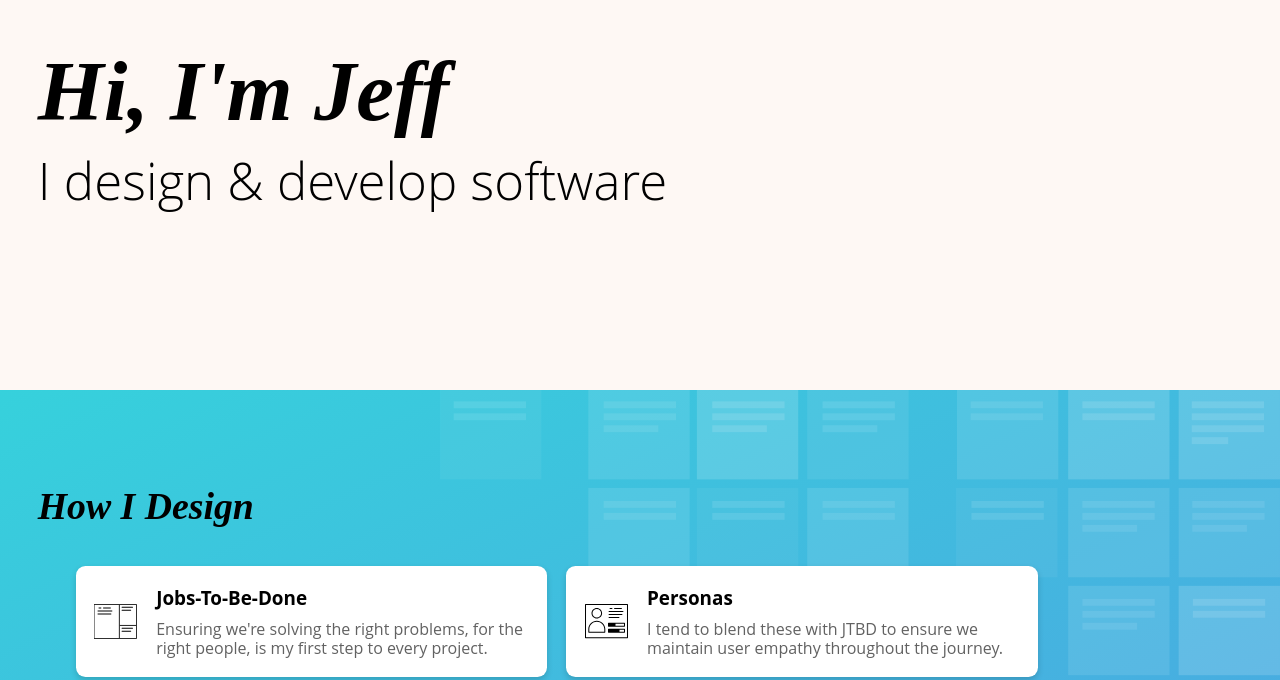
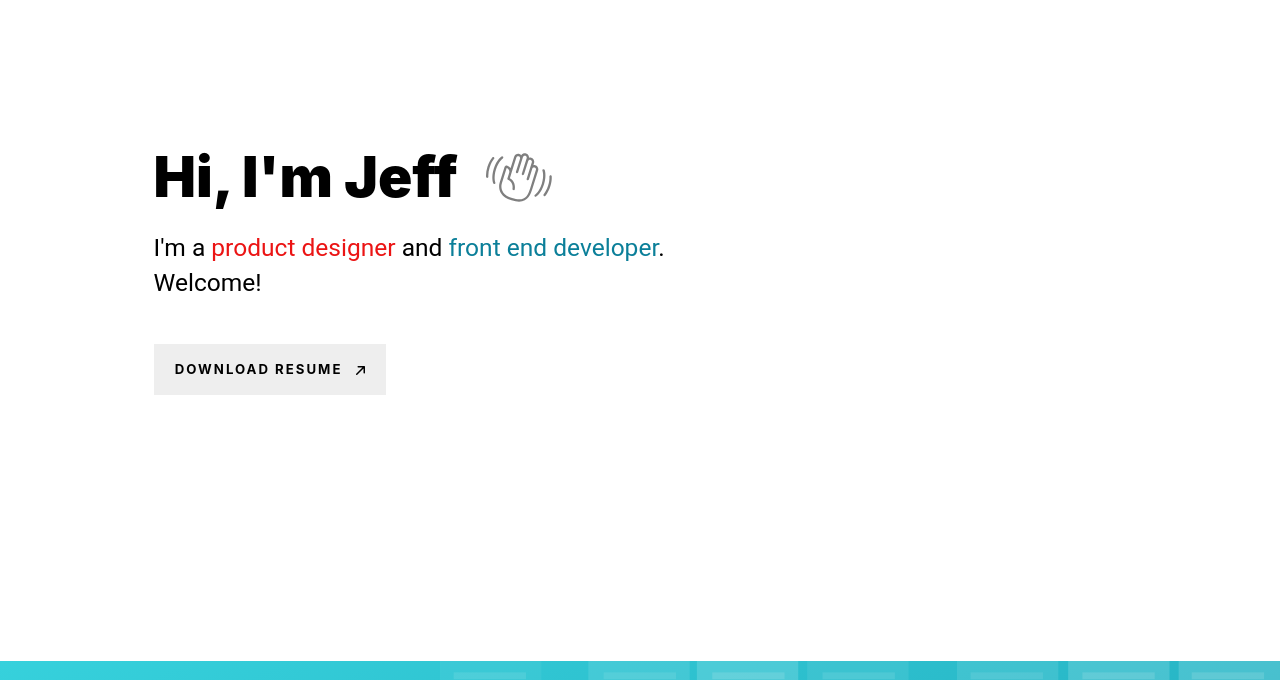
Before and after one commit to jeffstolz/designportfolio, a Gatsby site: page / in a window 1280 px wide. Shown: the part 139-819 px from the top of the page. Built offline with nearby package versions, Linux system fonts and the light colour scheme; Gatsby itself is replaced by a stand-in of ours.

Commit message:
Redesign intro (#90)

```diff
--- /dev/null
+++ b/src/components/button-link.js
@@ -0,0 +1,29 @@
+import React from "react"
+import styled from "styled-components"
+import { Images } from "../images"
+import { Colors, Spacing, Typography } from "../styles/variables"
+
+const ButtonLink = () => (
+  <Container href={Images.JeffStolzResume} download>
+    Download Resume
+    <Icon src={Images.ArrowTopRight} />
+  </Container>
+)
+
+const Container = styled.a`
+  font-family: ${Typography.headingFontFamily};
+  font-size: ${Typography.xSmallFontSize};
+  font-weight: ${Typography.mediumFontWeight};
+  background-color: ${Colors.gray};
+  color: ${Colors.black};
+  padding: 1.3em 1.6em;
+  text-decoration: none;
+  text-transform: uppercase;
+  letter-spacing: 2px;
+`
+
+const Icon = styled.img`
+  margin-left: ${Spacing.small};
+`
+
+export default ButtonLink
--- a/src/components/intro.js
+++ b/src/components/intro.js
@@ -1,59 +1,83 @@
 import React from "react"
 import styled from "styled-components"
 import { Images } from "../images"
-import { Spacing, Typography } from "../styles/variables"
+import { Colors, Spacing, Typography } from "../styles/variables"
+import ButtonLink from "./button-link"
 import Fade from "react-reveal/Fade"
 
 const Intro = () => (
-  <OuterContainer>
-    <Container>
-      <Fade>
+  <Container>
+    <Fade>
+      <HeadingContainer>
         <Heading>Hi, I'm Jeff</Heading>
-      </Fade>
-      <Fade delay={250}>
-        <Subheading>I design & develop software</Subheading>
-      </Fade>
-    </Container>
-  </OuterContainer>
+        <Wave src={Images.Wave} alt="Image of waving hand" />
+      </HeadingContainer>
+      <Subheading>
+        I'm a <DesignerText>product designer</DesignerText> and{" "}
+        <DeveloperText>front end developer</DeveloperText>.&nbsp;
+        <br />
+        Welcome!
+      </Subheading>
+    </Fade>
+    <Fade delay={500}>
+      <ButtonContainer>
+        <ButtonLink />
+      </ButtonContainer>
+    </Fade>
+  </Container>
 )
 
-const OuterContainer = styled.section`
+const Container = styled.section`
   display: flex;
+  flex-direction: column;
   justify-content: center;
-  align-items: center;
-  height: 28em;
-  padding: ${Spacing.large} ${Spacing.base};
+  height: 100vh;
+  padding: 0 12%;
 
   @media (max-width: ${Spacing.smallBreakPoint}) {
-    height: 22em;
+    padding: 0 8%;
   }
 `
 
-const Container = styled.div`
+const HeadingContainer = styled.div`
   display: flex;
-  flex-direction: column;
-  width: 65em;
 `
 
 const Heading = styled.h1`
-  font-size: 4.5em;
-  line-height: 130%;
+  margin-bottom: 0.35em;
 
   @media (max-width: ${Spacing.smallBreakPoint}) {
-    font-size: 3em;
-    line-height: 150%;
+    font-size: ${Typography.smallHeadingFontSize};
+  }
+`
+
+const Wave = styled.img`
+  width: 3.5em;
+  margin-top: -1em;
+  margin-left: 1.5em;
+
+  @media (max-width: ${Spacing.smallBreakPoint}) {
+    display: none;
   }
 `
 
 const Subheading = styled.h2`
   font-family: ${Typography.primaryFontFamily};
-  font-style: normal;
-  font-size: 2.7em;
-  font-weight: 300;
+  font-size: ${Typography.mediumFontSize};
+  font-weight: ${Typography.lightFontWeight};
+  line-height: ${Typography.hugeLineHeight};
+`
 
-  @media (max-width: ${Spacing.smallBreakPoint}) {
-    font-size: 1.75em;
-  }
+const DesignerText = styled.span`
+  color: ${Colors.red};
+`
+
+const DeveloperText = styled.span`
+  color: ${Colors.blue};
+`
+
+const ButtonContainer = styled.div`
+  margin-top: ${Spacing.medium};
 `
 
 export default Intro
--- a/src/images/index.js
+++ b/src/images/index.js
@@ -1,6 +1,7 @@
 import A11y from "./a11y.svg"
 import Airplane from "./airplane.svg"
 import Apple from "./apple.svg"
+import ArrowTopRight from "./arrow-top-right.svg"
 import Atomic from "./atomic.svg"
 import Back from "./back.svg"
 import Celebrate from "./celebrate.svg"
@@ -87,6 +88,7 @@ import SkillsAthlete from "./skills-athlete.jpg"
 import SkillsAthletes from "./skills-athletes.jpg"
 import SkillsFlowDiagram from "./skills-flow-diagram.png"
 import SkillsHome from "./skills-home.jpg"
+import SkillsIndex from "./skills-index.png"
 import SkillsMoodboardOne from "./skills-moodboard-1.jpg"
 import SkillsMoodboardTwo from "./skills-moodboard-2.jpg"
 import SkillsNotes from "./skills-notes.png"
@@ -101,6 +103,7 @@ import ViralgainsOne from "./viralgains-1.png"
 import ViralgainsTwo from "./viralgains-2.png"
 import ViralgainsThree from "./viralgains-3.png"
 import ViralgainsFour from "./viralgains-4.png"
+import Wave from "./wave.svg"
 import Wordpress from "./wordpress.svg"
 import Workshop from "./workshop.svg"
 
@@ -108,6 +111,7 @@ export const Images = {
   A11y,
   Airplane,
   Apple,
+  ArrowTopRight,
   Atomic,
   Back,
   Celebrate,
@@ -194,6 +198,7 @@ export const Images = {
   SkillsAthletes,
   SkillsFlowDiagram,
   SkillsHome,
+  SkillsIndex,
   SkillsMoodboardOne,
   SkillsMoodboardTwo,
   SkillsNotes,
@@ -208,6 +213,7 @@ export const Images = {
   ViralgainsTwo,
   ViralgainsThree,
   ViralgainsFour,
+  Wave,
   Wordpress,
   Workshop,
 }
--- a/src/styles/base/colors.js
+++ b/src/styles/base/colors.js
@@ -1,11 +1,7 @@
-export const black = "#000"
 export const darkGray = "#626262"
-export const gray = "#898989"
 export const lighterGray = "#ECECEC"
 export const lightGray = "#D1D1D1"
 export const lightTan = "#FEF8F4"
-export const white = "#fff"
-export const blue = "#5b86e5"
 export const cyan = "#36d1dc"
 export const teal = "#66ADDB"
 export const violet = "#AD3C9A"
@@ -14,3 +10,9 @@ export const darkPurple = "#43133A"
 
 export const lightShadow = "0 3px 6px rgba(0, 0, 0, 0.16)"
 export const darkShadow = "0 9px 15px rgba(0, 0, 0, 0.2)"
+
+export const black = "#000"
+export const white = "#fff"
+export const gray = "#EEEEEE"
+export const blue = "#0B7F99"
+export const red = "#EB1414"
--- a/src/styles/base/typography.js
+++ b/src/styles/base/typography.js
@@ -1,9 +1,9 @@
-export const headingFontFamily = '"Vollkorn", Serif;'
-export const primaryFontFamily = '"Open Sans", Sans-Serif;'
+export const headingFontFamily = '"Inter", Sans-Serif;'
+export const primaryFontFamily = '"Roboto", Sans-Serif;'
 
 export const lightFontWeight = "400"
-export const mediumFontWeight = "600"
-export const heavyFontWeight = "800"
+export const mediumFontWeight = "700"
+export const heavyFontWeight = "1000"
 
 export const xSmallFontSize = "0.7em"
 export const smallFontSize = "0.85em"
--- a/src/styles/global-styles.js
+++ b/src/styles/global-styles.js
@@ -5,7 +5,6 @@ const GlobalStyles = createGlobalStyle`
 html {
   font-family: ${Typography.primaryFontFamily};
   color: ${Colors.black};
-  background-color: ${Colors.lightTan};
   font-size: 118%;
 
   @media only screen and (max-width: 480px) {
@@ -20,13 +19,11 @@ h1, h2, h3, h4, h5, h6 {
 h1 {
   font-family: ${Typography.headingFontFamily};
   font-size: ${Typography.headingFontSize};
-  font-weight: ${Typography.mediumFontWeight};
-  font-style: italic;
+  font-weight: ${Typography.heavyFontWeight};
 }
 h2 {
   font-family: ${Typography.headingFontFamily};
   font-size: ${Typography.smallHeadingFontSize};
-  font-style: italic;
 
   @media (max-width: ${Spacing.smallBreakPoint}) {
     font-size: ${Typography.mediumFontSize};
```
Also changed, not shown: src/images/arrow-top-right.svg (added), src/images/skills-index.png (added), src/images/viralgains-index.png (added), src/images/wave.svg (added).
